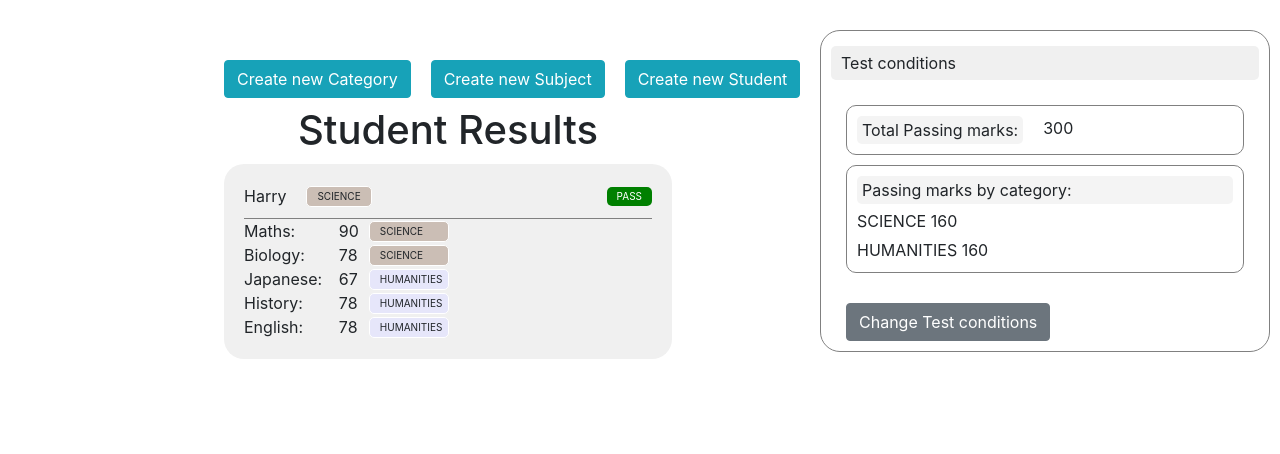
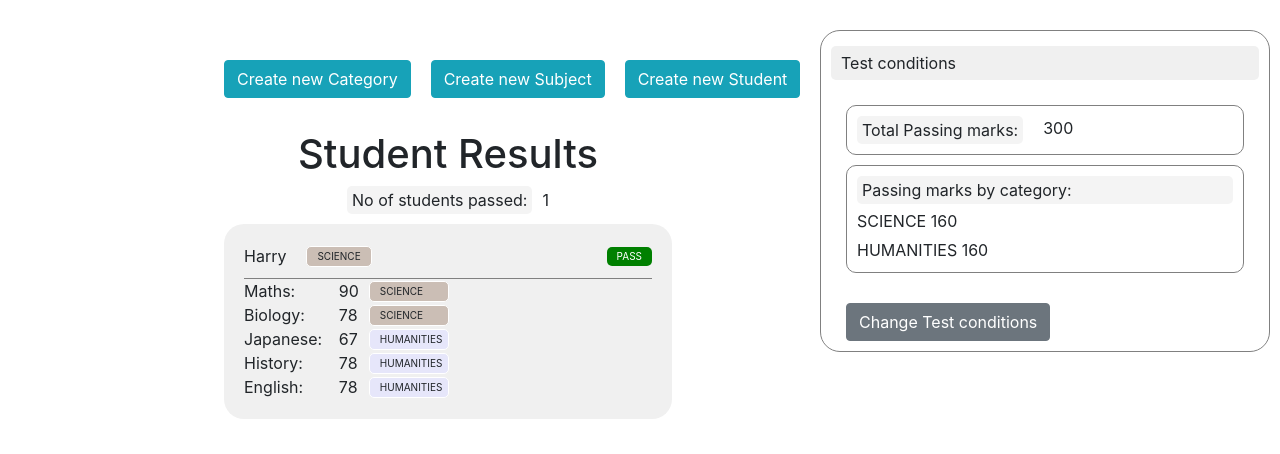
Before and after one commit to raj03gerard/PVP_HR_Test_Django_To_Host, a Django app: page / in a window 1280 px wide. Shown: the top 454 px of the page. Run offline with Django 4.2, Linux system fonts and the light colour scheme; data comes from the database, SQL or seed files in the repository; both versions use the stored data as it was after the commit.

Commit message:
Updated home page to display results, added colors to default categories

```diff
--- a/PVP_Project/PVP_students_test_app/evaluations/evaluate_student_result.py
+++ b/PVP_Project/PVP_students_test_app/evaluations/evaluate_student_result.py
@@ -12,14 +12,18 @@ class Evaluate_Results:
     def evaluate_all_students(self):
 
         students_list= Student.objects.all()
+        no_of_students_passed=0
         for student in students_list:
             has_passed= self.evaluate_student(student)
             if has_passed:
                 student.evaluation_result= Student_Evaluation_Results.PASS.value
+                no_of_students_passed+=1
             else:
                 student.evaluation_result=Student_Evaluation_Results.FAIL.value
 
             student.save()
+
+        return no_of_students_passed
 
 
     def evaluate_student(self,student):
--- a/PVP_Project/PVP_students_test_app/views.py
+++ b/PVP_Project/PVP_students_test_app/views.py
@@ -19,6 +19,9 @@ def index(request):
     subjects= Subject.objects.all()
     categories= Category.objects.all()
     test_condition= Test_Conditions.objects.first()
+
+    no_of_students_passed= Evaluate_Results().evaluate_all_students()
+
     context={'students': students,
              'categories':categories,
              'subjects':subjects,
@@ -26,9 +29,10 @@ def index(request):
              'subject_form':subject_form,
              'student_form':student_form,
              'test_condition':test_condition,
+             'no_of_students_passed': no_of_students_passed,
              }
 
-    Evaluate_Results().evaluate_all_students()
+
     return render (request, template_name, context)
 
 
--- a/PVP_Project/static/css/base_style.css
+++ b/PVP_Project/static/css/base_style.css
@@ -58,6 +58,18 @@
 .student-result-data ul li{
     list-style: none;
 }
+.students-overall-result{
+    display: flex;
+    align-items: center;
+    justify-content: center;
+    gap: 10px;
+}
+.students-overall-result .overall-students-passed-label{
+    background-color: #f4f4f4;
+    padding: 2px 5px;
+    border-radius: 5px;
+}
+
 .student-result-data .results-label{
     display: flex;
     gap: 20px;
--- a/PVP_Project/templates/home_page.html
+++ b/PVP_Project/templates/home_page.html
@@ -31,9 +31,14 @@
 
       </div>
       <div class="results-container">
+        <br>
 
         <h1 class="results-label">Student Results</h1>
+        <div class="students-overall-result">
+          <div class="overall-students-passed-label">No of students passed: </div>
+          <div class="overall-students-passed-value">{{no_of_students_passed}} </div>
 
+        </div>
         {% for student in students %}
         <div class="student-result-data">
           <div class="results-label">
```
Also changed, not shown: PVP_Project/PVP_students_test_app/data_state_handle/default_data_creation.py (+9 -5 lines), PVP_Project/db.sqlite3.
